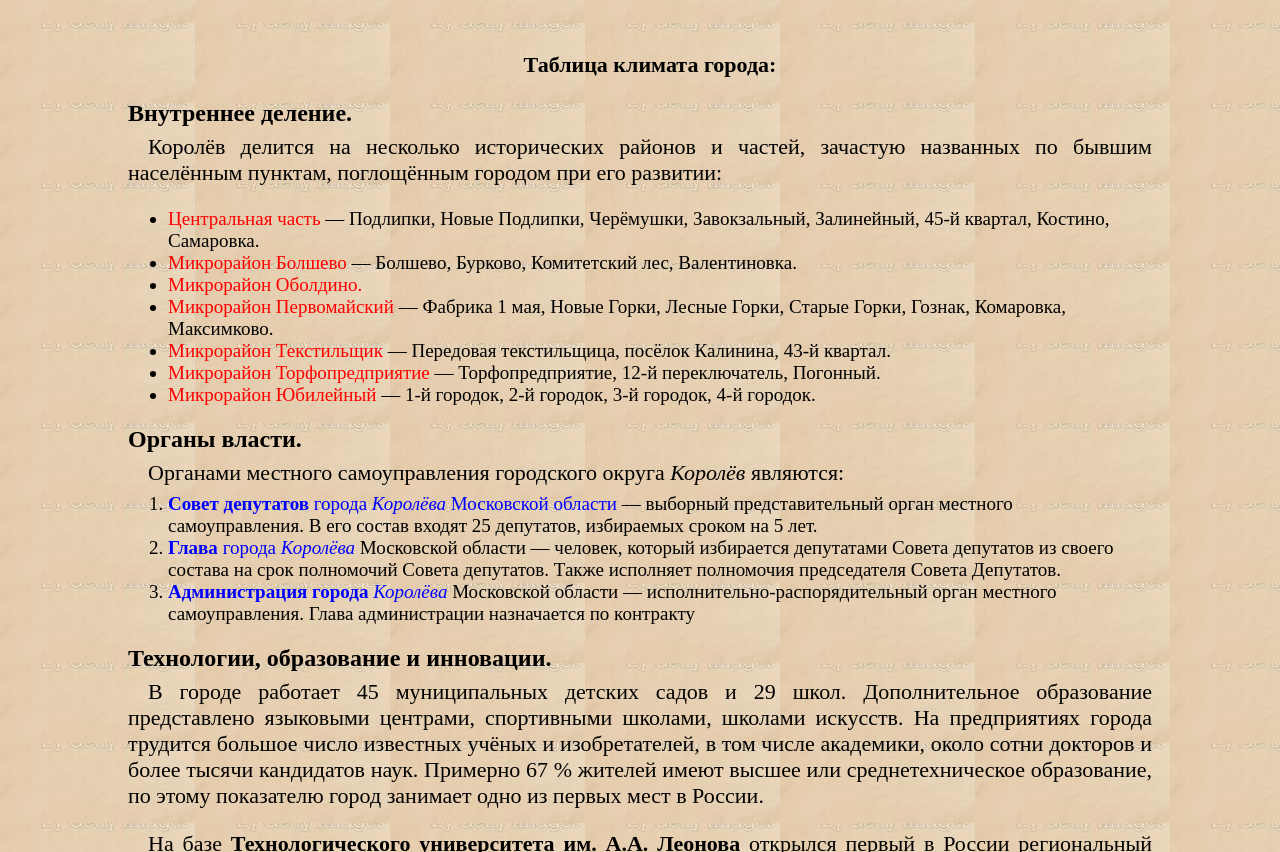
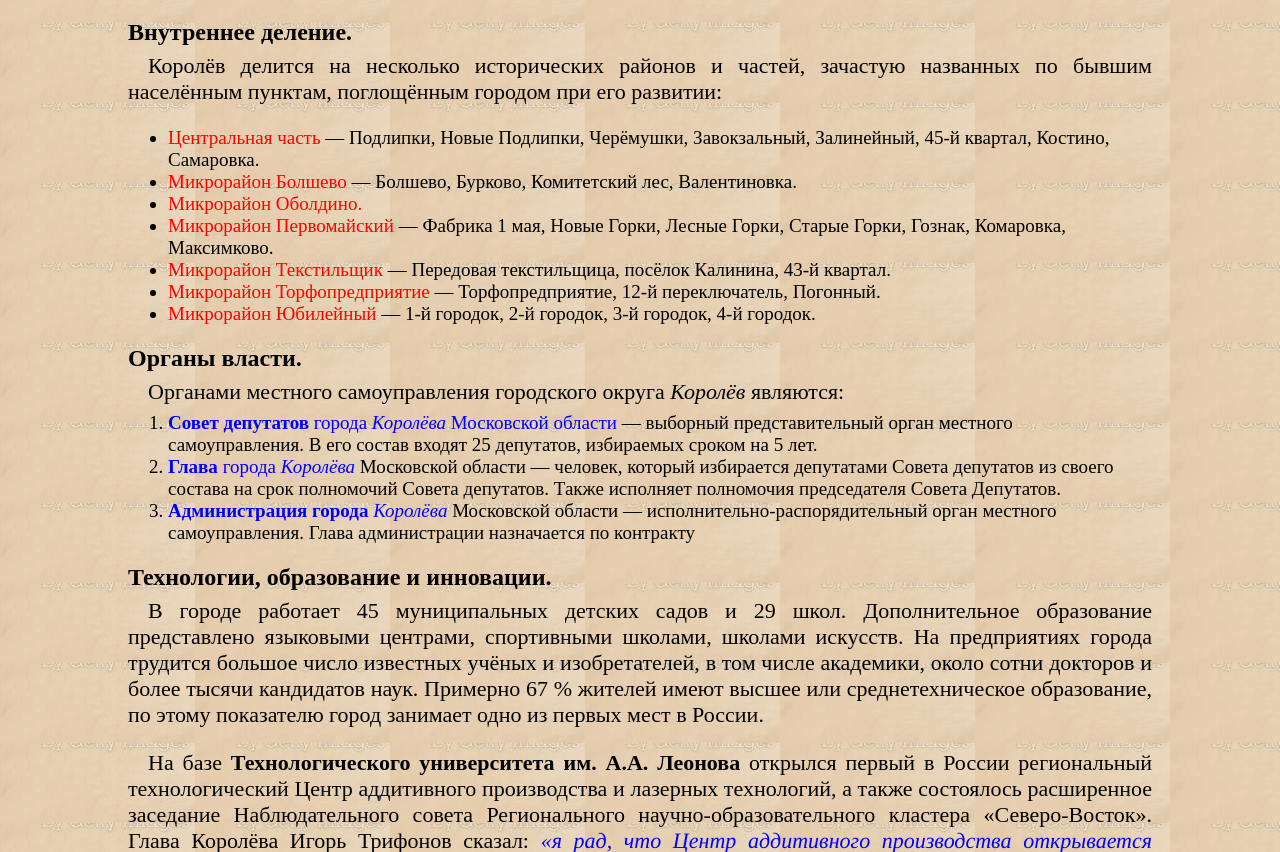
Before and after one commit to dr-moscow/my-firs-site, a plain HTML site: page index.html in a window 1280 px wide. Shown: the part 1177-2029 px from the top of the page. Drawn offline with Linux system fonts and the light colour scheme.

Commit message:
Мелкие исправления

```diff
--- a/index.html
+++ b/index.html
@@ -68,7 +68,7 @@
         теплее, чем август) не так жарко и душно, как в российской столице, осадков выпадает несколько меньше. Самый
         холодный месяц, в отличие от областного центра, январь, а март здесь холоднее, чем ноябрь. В декабре также часты
         оттепели.</p>
-    <p class="tab-centr"><strong>Таблица климата города:</strong></p>
+    <!-- <p class="tab-centr"><strong>Таблица климата города:</strong></p> -->
 
     <!-- <table class="table">
         <tr>
```
